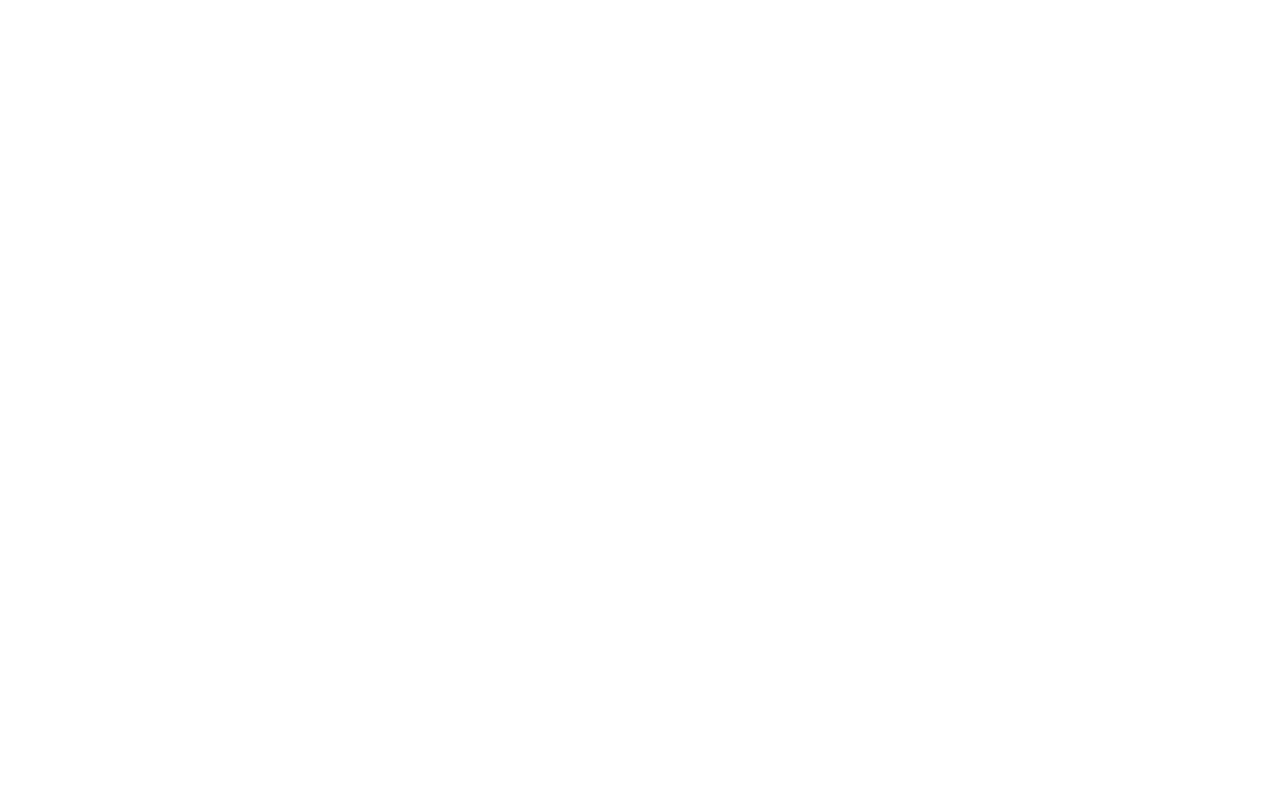
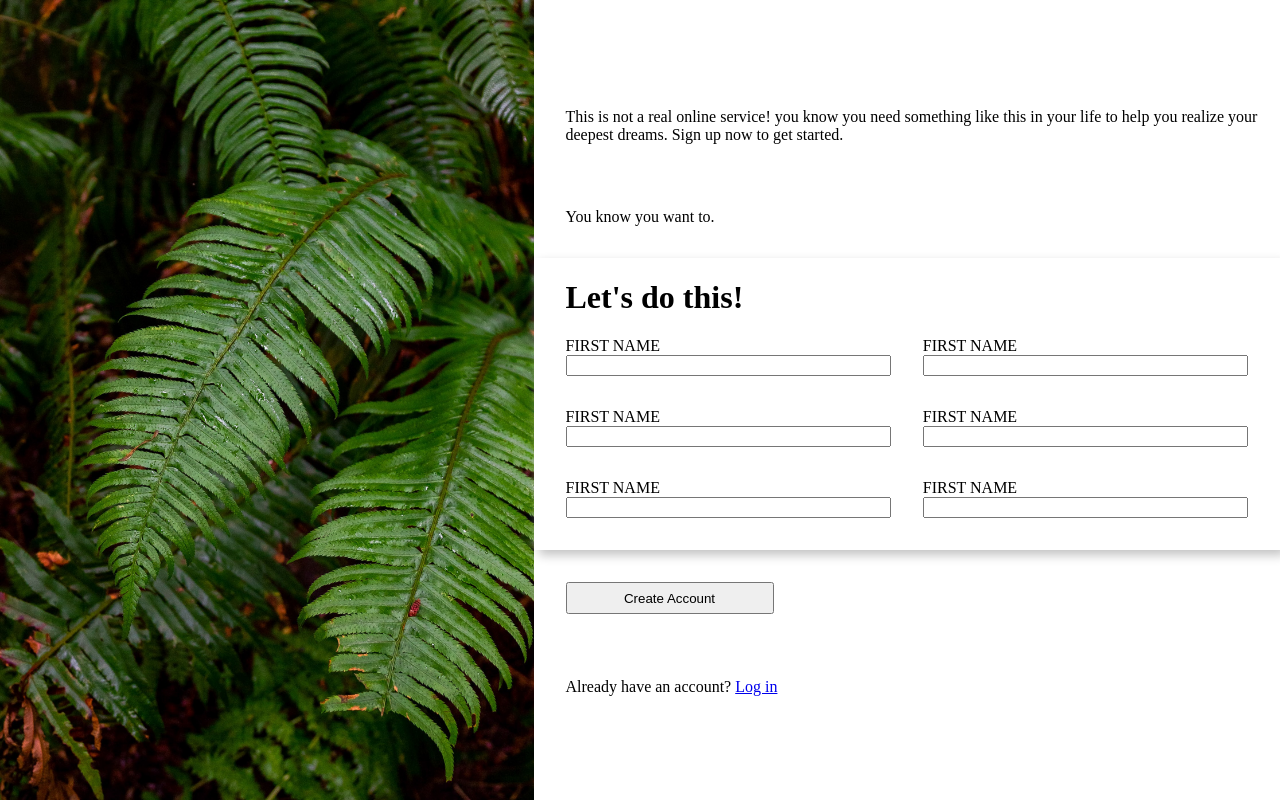
Before and after one commit to AKanoniOS/sign-up-form, a plain HTML site: page index.html in a window 1280 px wide. Drawn offline with Linux system fonts and the light colour scheme.

Commit message:
add basic styling

```diff
--- a/index.html
+++ b/index.html
@@ -8,11 +8,51 @@
   <link rel="stylesheet" href="style.css">
 </head>
 <body>
+
   <div class="Hflex">
-    <div class="Vflex">
+    <div class="left-section">
+      <img src="/halie-west-25xggax4bSA-unsplash.jpeg" alt="">
+    </div>
 
+    <div class="Vflex main">
+      <p>
+        This is not a real online service! you know you need something
+        like this in your life to help you realize your deepest dreams.
+        Sign up now to get started.
+      </p>
+      <p>You know you want to. </p>
+      <form action="" name="form">
+        <h1>Let's do this!</h1>
+        <div class="Vflex form-item">
+          <label for="first-name">FIRST NAME</label>
+          <input type="text" name="first-name">
+        </div>
+        <div class="Vflex form-item">
+          <label for="first-name">FIRST NAME</label>
+          <input type="text" name="first-name">
+        </div>
+        <div class="Vflex form-item">
+          <label for="first-name">FIRST NAME</label>
+          <input type="text" name="first-name">
+        </div>
+        <div class="Vflex form-item">
+          <label for="first-name">FIRST NAME</label>
+          <input type="text" name="first-name">
+        </div>
+        <div class="Vflex form-item">
+          <label for="first-name">FIRST NAME</label>
+          <input type="text" name="first-name">
+        </div>
+        <div class="Vflex form-item">
+          <label for="first-name">FIRST NAME</label>
+          <input type="text" name="first-name">
+        </div>
+      </form>
+      <button>Create Account</button>
+      <span>Already have an account? <a href="http://">Log in</a></span>
     </div>
-    <div></div>
+
   </div>
+
 </body>
 </html>
--- a/style.css
+++ b/style.css
@@ -1,8 +1,14 @@
 :root {
   --button-color: #596D48;
   --light-color:#E5E7EB;
-  margin: 0;
-  padding: 0;
+}
+
+body {
+  margin:0;
+}
+
+img {
+  height: 100vh;
 }
 
 .Hflex {
@@ -10,23 +16,31 @@
   justify-content: center;
   align-items: center;
 }
-
 .Vflex {
   display: flex;
   flex-direction: column;
-  justify-content: center;
-  align-items: center;
 }
 
-.error {
-
+.main p, .main button, .main span {
+  margin-left: 2rem;
+  margin-bottom: 2rem;
+  margin-top: 2rem;
 }
 
-.selected {
-
+form {
+  display: grid;
+  grid-template-columns: repeat(2, auto);
+  padding-left: 2rem;
+  box-shadow: 5px 5px 10px rgb(194, 194, 194);
 }
-
-div {
-  background-color: green;
-  border: white;
+form h1 {
+  grid-column: 1 / span 2;
 }
+.form-item {
+  margin-right: 2rem;
+  margin-bottom: 2rem;
+}
+button {
+  width: 13rem;
+  height: 2rem;
+}
```
